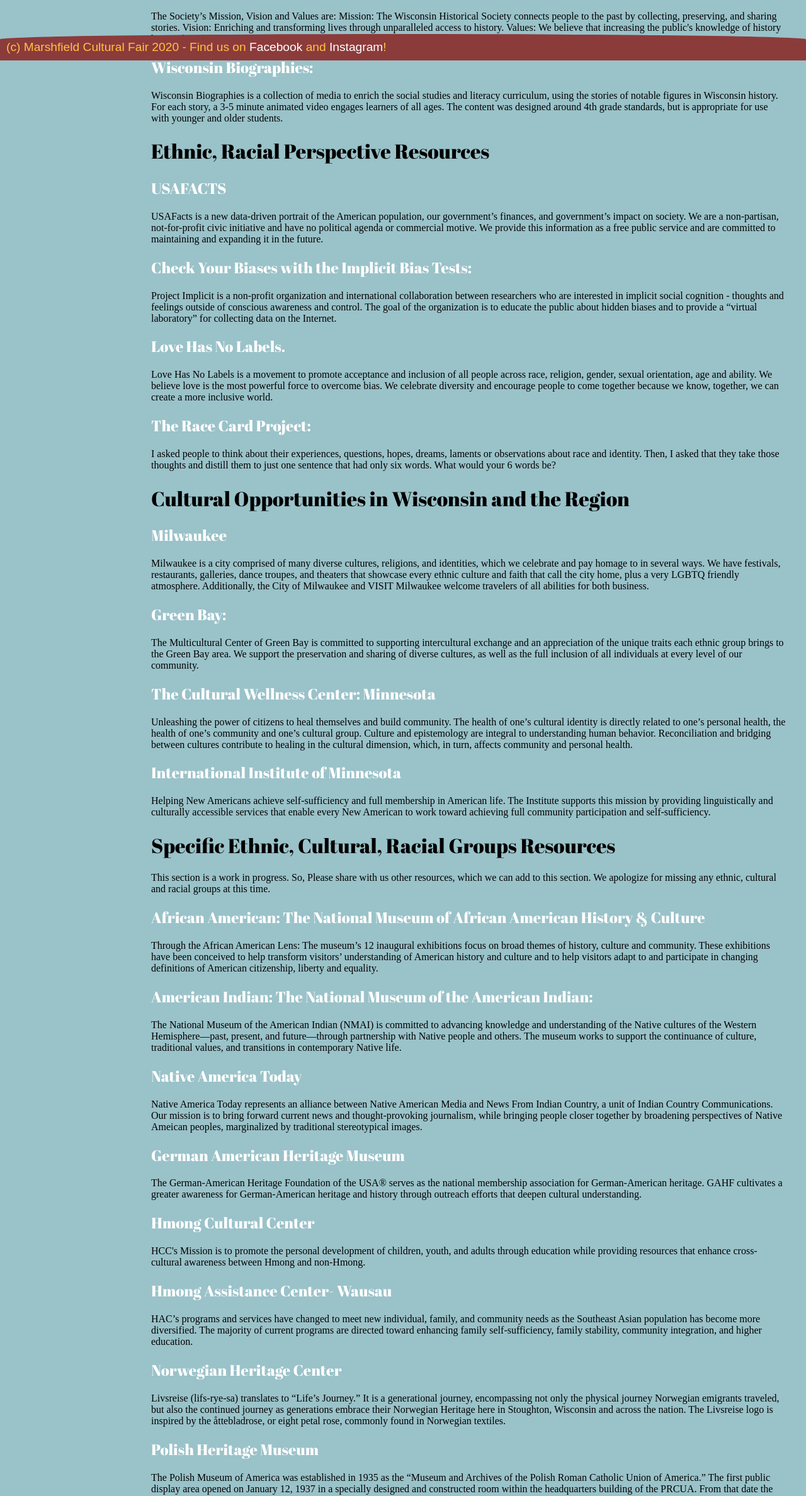
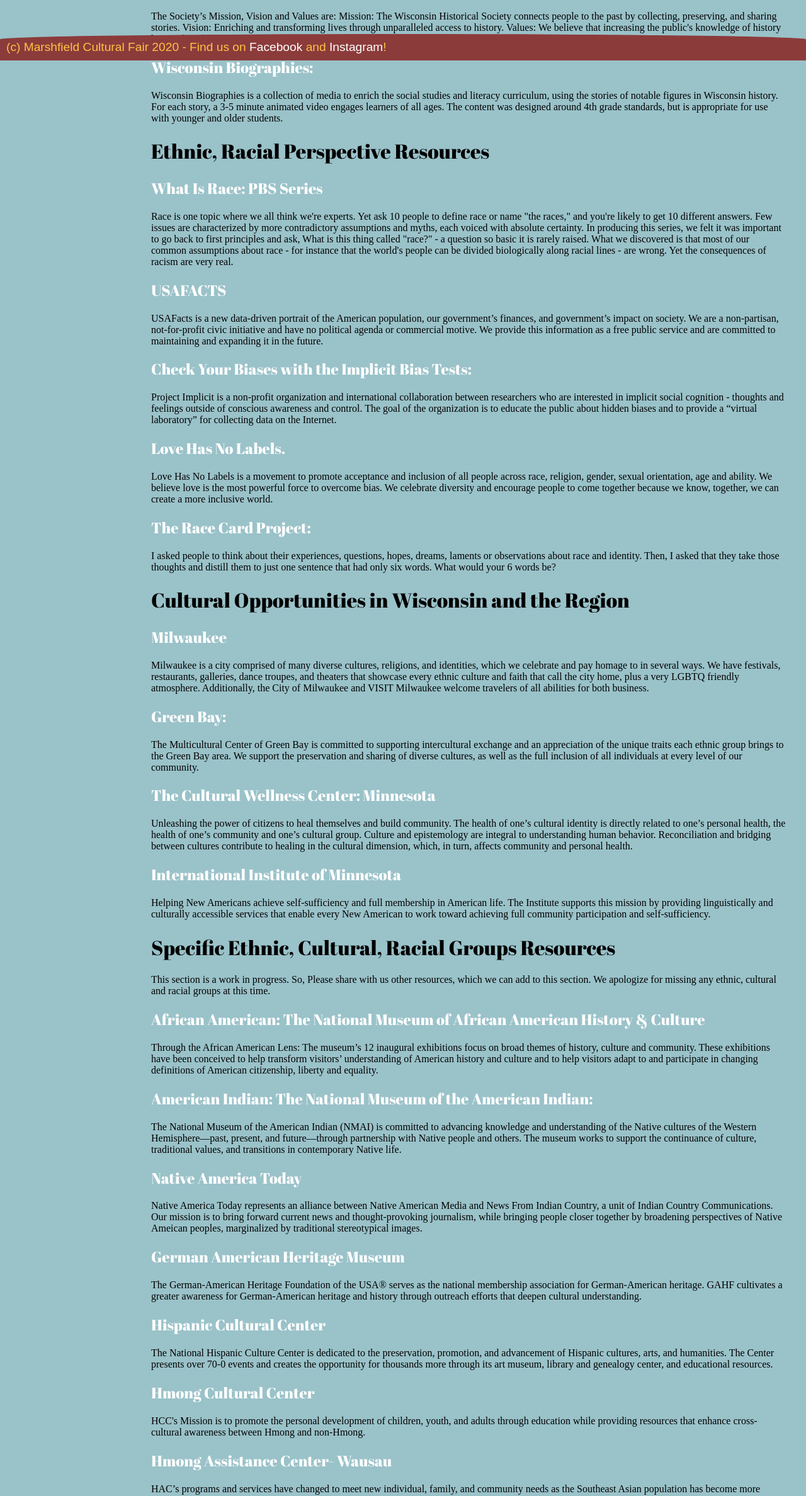
Before and after one commit to asakleiman/marshFair, a plain HTML site: page mockup/education.html in a window 1280 px wide. Shown: the part 704-3080 px from the top of the page at 63% size. Drawn offline with nearby package versions, Linux system fonts and the light colour scheme; a web font is replaced by a local one.

Commit message:
Sept 22 Corrections #2

```diff
--- a/mockup/education.html
+++ b/mockup/education.html
@@ -93,6 +93,10 @@
             </p>
 
             <h1 id="ethnic">Ethnic, Racial Perspective Resources</h1>
+            <h2><a href="https://www.pbs.org/race/001_WhatIsRace/001_00-home.htm">What Is Race: PBS Series</a> </h2>
+            <p>Race is one topic where we all think we're experts. Yet ask 10 people to define race or name "the races," and you're likely to get 10 different answers. Few issues are characterized by more contradictory assumptions and myths, each voiced
+                with absolute certainty. In producing this series, we felt it was important to go back to first principles and ask, What is this thing called "race?" - a question so basic it is rarely raised. What we discovered is that most of our common
+                assumptions about race - for instance that the world's people can be divided biologically along racial lines - are wrong. Yet the consequences of racism are very real.</p>
 
             <h2><a href="https://usafacts.org/us-population">USAFACTS</a></h2>
             <p>USAFacts is a new data-driven portrait of the American population, our government’s finances, and government’s impact on society. We are a non-partisan, not-for-profit civic initiative and have no political agenda or commercial motive. We
@@ -162,7 +166,9 @@
 
 
 
-
+            <h2><a href="http://www.nhccnm.org/about/">Hispanic Cultural Center</a></h2>
+            <p>The National Hispanic Culture Center is dedicated to the preservation, promotion, and advancement of Hispanic cultures, arts, and humanities. The Center presents over 70-0 events and creates the opportunity for thousands more through its art
+                museum, library and genealogy center, and educational resources. </p>
 
 
 
```
Also changed, not shown: mockup/donors.html (+1 -1 lines), mockup/wherewhen.html (+1 -1 lines).
